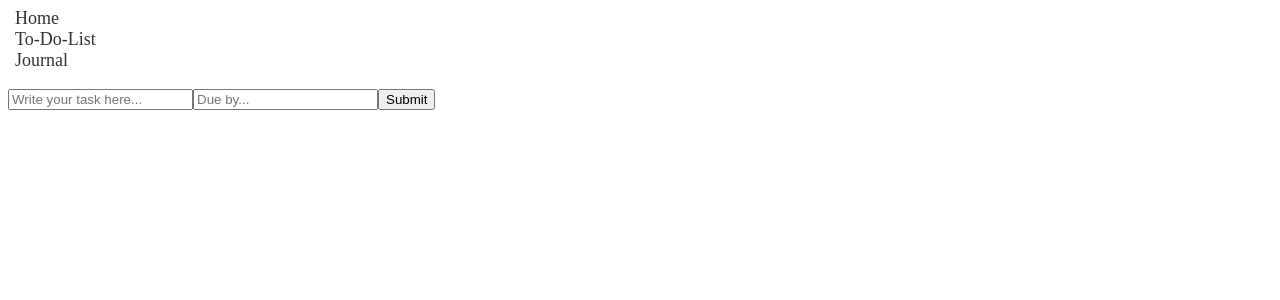
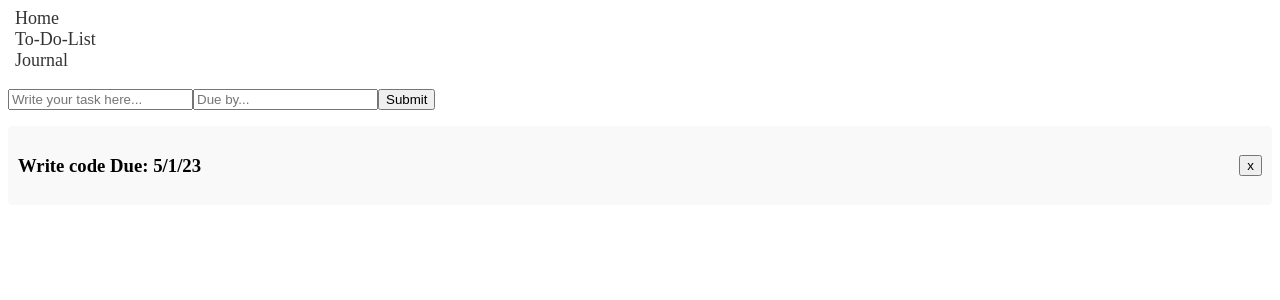
Before and after one commit to teklumezgebo/Productivity-Hub, a React (Create React App) app: page /to-do-list in a window 1280 px wide. Shown: the top 300 px of the page. Built offline with nearby package versions, Linux system fonts and the light colour scheme; data requests are answered from the project's data file.

Commit message:
task css completed

```diff
--- a/db.json
+++ b/db.json
@@ -1,4 +1,10 @@
 {
-  "tasks": [],
+  "tasks": [
+    {
+      "task": "Write code",
+      "due": "5/1/23",
+      "id": 1
+    }
+  ],
   "entries": []
 }
--- a/src/components/To-Do-List/Task.js
+++ b/src/components/To-Do-List/Task.js
@@ -2,7 +2,7 @@ import React from "react";
 
 function Task({ id, task, dueDate, onDelete }) {
     return (
-        <div>
+        <div className="task">
             <h3>{task} Due: {dueDate}</h3>
             <button onClick={() => onDelete(id)}>x</button>
         </div>
--- a/src/components/To-Do-List/TaskForm.js
+++ b/src/components/To-Do-List/TaskForm.js
@@ -33,7 +33,7 @@ function TaskForm({ taskName, dueDate, onNewTask, onTaskNameChange, onDueDateCha
   }
 
   return (
-    <div>
+    <div className="task-form">
         <form onSubmit={handleFormSubmit}>
             <input name="task" type="text" placeholder="Write your task here..." onChange={onTaskNameChange} value={taskName}></input>
             <input name="due-by" type="text" placeholder="Due by..." onChange={onDueDateChange} value={dueDate}></input>
--- a/src/style.css
+++ b/src/style.css
@@ -24,3 +24,13 @@ color: #666;
 background-color: #eee;
 border-radius: 1px;
 }
+
+.task {
+    background-color: #f9f9f9;
+    padding: 10px;
+    margin-bottom: 10px;
+    border-radius: 5px;
+    display: flex;
+    justify-content: space-between;
+    align-items: center;
+}
```
